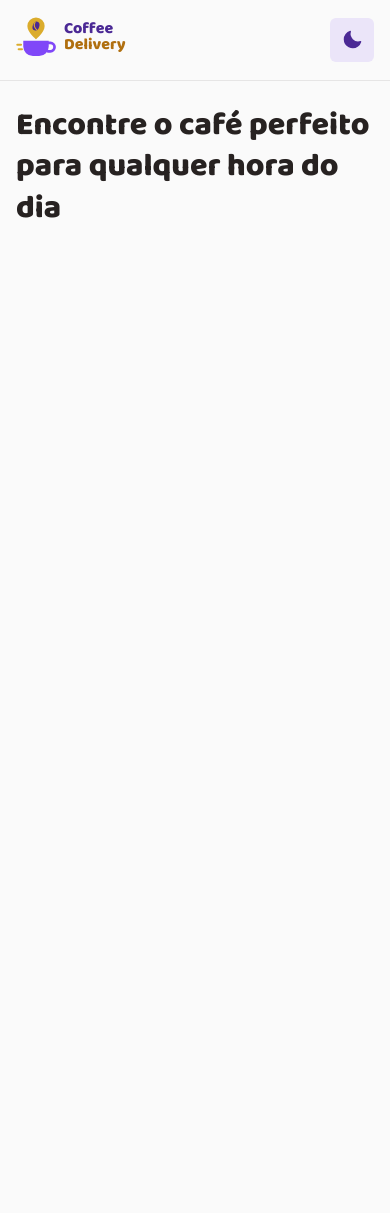
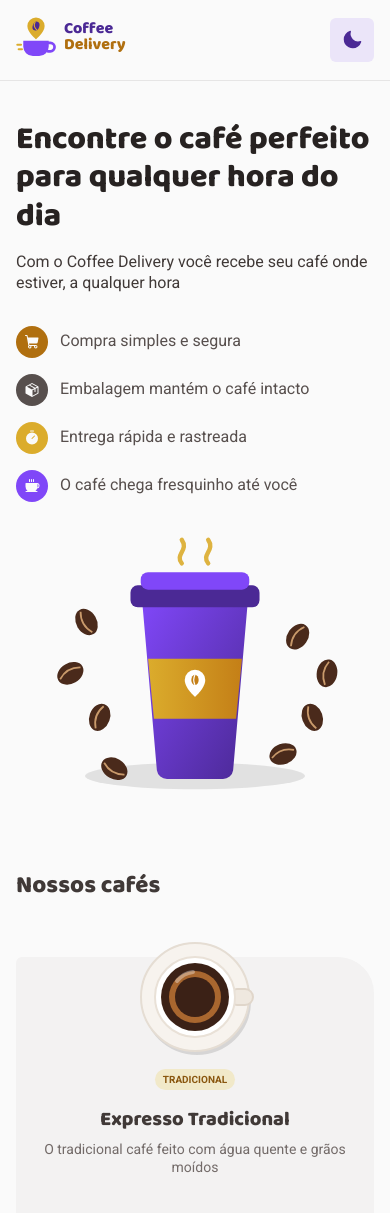
Before and after one commit to joaogabrieI/coffee-delivery, a React (Vite) app: page / in a window 390 px wide. Shown: the top 1213 px of the page. Before the commit the page ends 844 px from the top, so only its background shows below. Built offline with nearby package versions, Linux system fonts and the light colour scheme.

Commit message:
feat: add responsive coffee catalog

```diff
--- /dev/null
+++ b/src/components/CoffeeCard/index.tsx
@@ -0,0 +1,40 @@
+import type { Coffee } from '../../types/coffee'
+import { formatPrice } from '../../utils/format'
+import { Card, CardFooter, Description, Price, Tags, Title } from './styles'
+
+interface CoffeeCardProps {
+  coffee: Coffee
+}
+
+/** Card do catálogo: imagem, tags, nome, descrição e preço (RF-01). */
+export function CoffeeCard({ coffee }: CoffeeCardProps) {
+  const titleId = `coffee-${coffee.id}`
+
+  return (
+    <Card aria-labelledby={titleId}>
+      <img
+        src={coffee.imageUrl}
+        alt={`Xícara de ${coffee.name} vista de cima`}
+        width={120}
+        height={120}
+        loading="lazy"
+      />
+
+      <Tags aria-label="Categorias">
+        {coffee.tags.map((tag) => (
+          <li key={tag}>{tag}</li>
+        ))}
+      </Tags>
+
+      <Title id={titleId}>{coffee.name}</Title>
+      <Description>{coffee.description}</Description>
+
+      <CardFooter>
+        <Price>
+          <span>R$</span>
+          <strong>{formatPrice(coffee.priceCents)}</strong>
+        </Price>
+      </CardFooter>
+    </Card>
+  )
+}
--- /dev/null
+++ b/src/components/CoffeeCard/styles.ts
@@ -0,0 +1,78 @@
+import styled from 'styled-components'
+
+export const Card = styled.article`
+  height: 100%;
+  display: flex;
+  flex-direction: column;
+  align-items: center;
+  text-align: center;
+  padding: ${({ theme }) => `0 ${theme.space.lg} ${theme.space.lg}`};
+  border-radius: ${({ theme }) => theme.radius.card};
+  background: ${({ theme }) => theme.colors.surface};
+  transition: background-color 0.2s;
+
+  > img {
+    width: 7.5rem;
+    height: 7.5rem;
+    margin-top: -1.25rem;
+  }
+`
+
+export const Tags = styled.ul`
+  list-style: none;
+  display: flex;
+  flex-wrap: wrap;
+  justify-content: center;
+  gap: ${({ theme }) => theme.space.xxs};
+  margin-top: ${({ theme }) => theme.space.sm};
+
+  li {
+    padding: ${({ theme }) => `${theme.space.xxs} ${theme.space.xs}`};
+    border-radius: ${({ theme }) => theme.radius.pill};
+    background: ${({ theme }) => theme.colors.accentSoft};
+    color: ${({ theme }) => theme.colors.accentInk};
+    font-size: ${({ theme }) => theme.fontSize.tag};
+    font-weight: 700;
+    text-transform: uppercase;
+  }
+`
+
+export const Title = styled.h3`
+  margin-top: ${({ theme }) => theme.space.md};
+  font-size: ${({ theme }) => theme.fontSize.titleS};
+  color: ${({ theme }) => theme.colors.subtitle};
+`
+
+export const Description = styled.p`
+  flex: 1;
+  margin-top: ${({ theme }) => theme.space.xs};
+  font-size: ${({ theme }) => theme.fontSize.textS};
+  color: ${({ theme }) => theme.colors.textMuted};
+`
+
+export const CardFooter = styled.div`
+  width: 100%;
+  margin-top: ${({ theme }) => theme.space.xl};
+  display: flex;
+  align-items: center;
+  justify-content: space-between;
+  gap: ${({ theme }) => theme.space.xs};
+`
+
+export const Price = styled.p`
+  display: flex;
+  align-items: baseline;
+  gap: ${({ theme }) => theme.space.xxs};
+  white-space: nowrap;
+  color: ${({ theme }) => theme.colors.text};
+
+  span {
+    font-size: ${({ theme }) => theme.fontSize.textS};
+  }
+
+  strong {
+    font-family: ${({ theme }) => theme.fonts.title};
+    font-size: ${({ theme }) => theme.fontSize.titleM};
+    font-weight: 800;
+  }
+`
--- /dev/null
+++ b/src/components/CoffeeCatalog/index.tsx
@@ -0,0 +1,22 @@
+import type { Coffee } from '../../types/coffee'
+import { CoffeeCard } from '../CoffeeCard'
+import { CatalogSection, Grid } from './styles'
+
+interface CoffeeCatalogProps {
+  coffees: Coffee[]
+}
+
+export function CoffeeCatalog({ coffees }: CoffeeCatalogProps) {
+  return (
+    <CatalogSection aria-labelledby="catalog-title">
+      <h2 id="catalog-title">Nossos cafés</h2>
+      <Grid>
+        {coffees.map((coffee) => (
+          <li key={coffee.id}>
+            <CoffeeCard coffee={coffee} />
+          </li>
+        ))}
+      </Grid>
+    </CatalogSection>
+  )
+}
--- /dev/null
+++ b/src/components/CoffeeCatalog/styles.ts
@@ -0,0 +1,36 @@
+import styled from 'styled-components'
+import { media } from '../../styles/tokens'
+
+export const CatalogSection = styled.section`
+  margin-top: ${({ theme }) => theme.space.xl};
+
+  h2 {
+    font-size: ${({ theme }) => theme.fontSize.titleM};
+    color: ${({ theme }) => theme.colors.subtitle};
+
+    ${media.md} {
+      font-size: ${({ theme }) => theme.fontSize.titleL};
+    }
+  }
+`
+
+/** 1 → 2 → 3 → 4 colunas (mobile first). */
+export const Grid = styled.ul`
+  list-style: none;
+  display: grid;
+  grid-template-columns: minmax(0, 1fr);
+  gap: ${({ theme }) => `${theme.space.xxxl} ${theme.space.xl}`};
+  margin-top: ${({ theme }) => theme.space.xxxl};
+
+  ${media.md} {
+    grid-template-columns: repeat(2, minmax(0, 1fr));
+  }
+
+  ${media.lg} {
+    grid-template-columns: repeat(3, minmax(0, 1fr));
+  }
+
+  ${media.xl} {
+    grid-template-columns: repeat(4, minmax(0, 1fr));
+  }
+`
--- /dev/null
+++ b/src/components/Hero/index.tsx
@@ -0,0 +1,49 @@
+import { Coffee, Package, ShoppingCart, Timer } from '@phosphor-icons/react'
+import type { ReactNode } from 'react'
+import { useTheme } from 'styled-components'
+import { Benefit, Benefits, HeroContent, HeroImage, HeroSection, IconBubble } from './styles'
+
+export function Hero() {
+  const { colors } = useTheme()
+
+  const benefits: { icon: ReactNode; color: string; text: string }[] = [
+    {
+      icon: <ShoppingCart weight="fill" />,
+      color: colors.accentStrong,
+      text: 'Compra simples e segura',
+    },
+    {
+      icon: <Package weight="fill" />,
+      color: colors.text,
+      text: 'Embalagem mantém o café intacto',
+    },
+    { icon: <Timer weight="fill" />, color: colors.accent, text: 'Entrega rápida e rastreada' },
+    {
+      icon: <Coffee weight="fill" />,
+      color: colors.primary,
+      text: 'O café chega fresquinho até você',
+    },
+  ]
+
+  return (
+    <HeroSection>
+      <HeroContent>
+        <h1>Encontre o café perfeito para qualquer hora do dia</h1>
+        <p>Com o Coffee Delivery você recebe seu café onde estiver, a qualquer hora</p>
+
+        <Benefits>
+          {benefits.map((benefit) => (
+            <Benefit key={benefit.text}>
+              <IconBubble $color={benefit.color} aria-hidden>
+                {benefit.icon}
+              </IconBubble>
+              {benefit.text}
+            </Benefit>
+          ))}
+        </Benefits>
+      </HeroContent>
+
+      <HeroImage src="/hero.svg" alt="" width={480} height={360} />
+    </HeroSection>
+  )
+}
--- /dev/null
+++ b/src/components/Hero/styles.ts
@@ -0,0 +1,87 @@
+import styled from 'styled-components'
+import { media } from '../../styles/tokens'
+
+export const HeroSection = styled.section`
+  display: grid;
+  grid-template-columns: minmax(0, 1fr);
+  align-items: center;
+  gap: ${({ theme }) => theme.space.xl};
+  padding: ${({ theme }) => `${theme.space.md} 0 ${theme.space.xxl}`};
+
+  ${media.lg} {
+    grid-template-columns: minmax(0, 1fr) minmax(0, 30rem);
+    gap: ${({ theme }) => theme.space.xxxl};
+    padding: 5.75rem 0;
+  }
+`
+
+export const HeroContent = styled.div`
+  h1 {
+    font-size: 2rem;
+    line-height: 1.2;
+
+    ${media.md} {
+      font-size: ${({ theme }) => theme.fontSize.titleXL};
+    }
+  }
+
+  > p {
+    margin-top: ${({ theme }) => theme.space.md};
+    font-size: ${({ theme }) => theme.fontSize.textM};
+    color: ${({ theme }) => theme.colors.subtitle};
+
+    ${media.md} {
+      font-size: ${({ theme }) => theme.fontSize.textL};
+    }
+  }
+`
+
+export const Benefits = styled.ul`
+  list-style: none;
+  display: grid;
+  grid-template-columns: minmax(0, 1fr);
+  gap: ${({ theme }) => `${theme.space.md} ${theme.space.xxl}`};
+  margin-top: ${({ theme }) => theme.space.xl};
+
+  ${media.sm} {
+    grid-template-columns: repeat(2, minmax(0, 1fr));
+  }
+
+  ${media.lg} {
+    margin-top: 4rem;
+  }
+`
+
+export const Benefit = styled.li`
+  display: flex;
+  align-items: center;
+  gap: ${({ theme }) => theme.space.sm};
+  color: ${({ theme }) => theme.colors.text};
+`
+
+export const IconBubble = styled.span<{ $color: string }>`
+  flex-shrink: 0;
+  display: grid;
+  place-items: center;
+  width: 2rem;
+  height: 2rem;
+  border-radius: 50%;
+  background: ${({ $color }) => $color};
+  color: ${({ theme }) => theme.colors.bg};
+
+  svg {
+    width: 1rem;
+    height: 1rem;
+  }
+`
+
+export const HeroImage = styled.img`
+  width: 100%;
+  max-width: 22rem;
+  height: auto;
+  justify-self: center;
+
+  ${media.lg} {
+    max-width: 30rem;
+  }
+`
--- a/src/pages/Home.tsx
+++ b/src/pages/Home.tsx
@@ -1,3 +1,12 @@
+import { CoffeeCatalog } from '../components/CoffeeCatalog'
+import { Hero } from '../components/Hero'
+import { coffees } from '../data/coffees'
+
 export function Home() {
-  return <h1>Encontre o café perfeito para qualquer hora do dia</h1>
+  return (
+    <>
+      <Hero />
+      <CoffeeCatalog coffees={coffees} />
+    </>
+  )
 }
```
Also changed, not shown: scripts/screenshots.mjs (added, +37 -0 lines), 2 other files (tests, documents, lock files or other folders).
